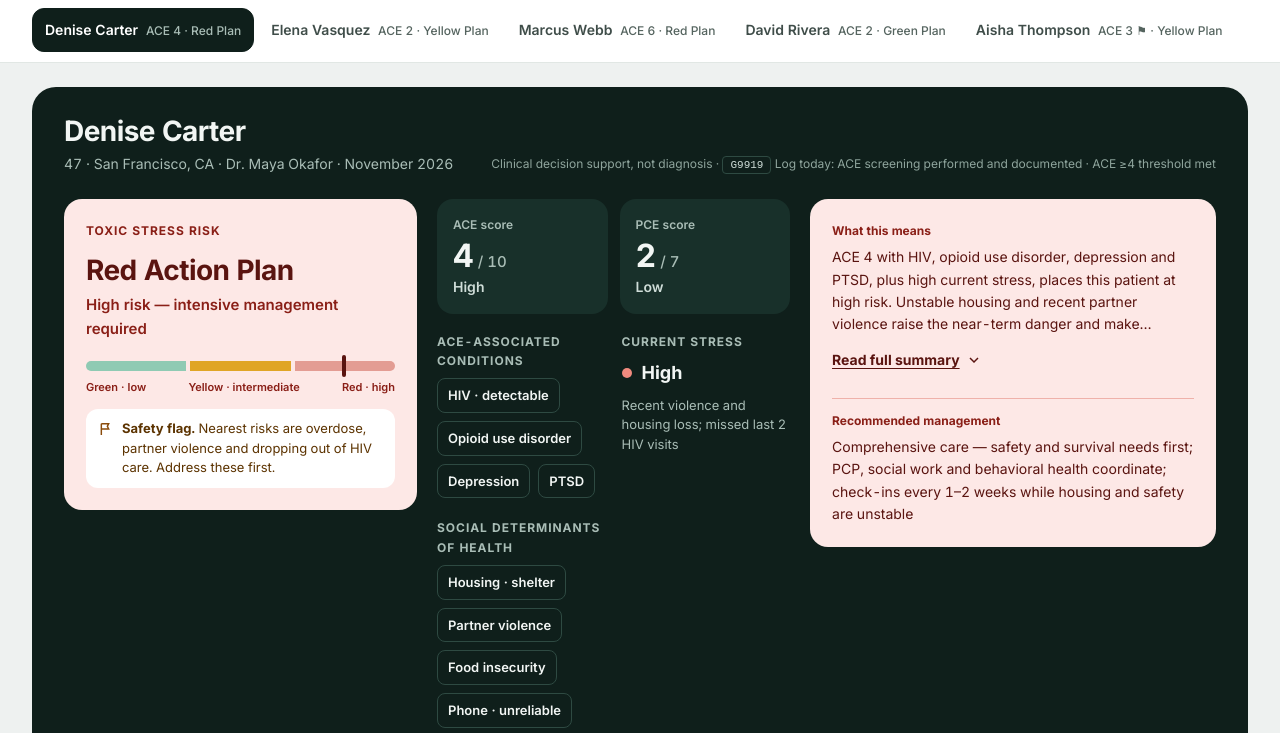
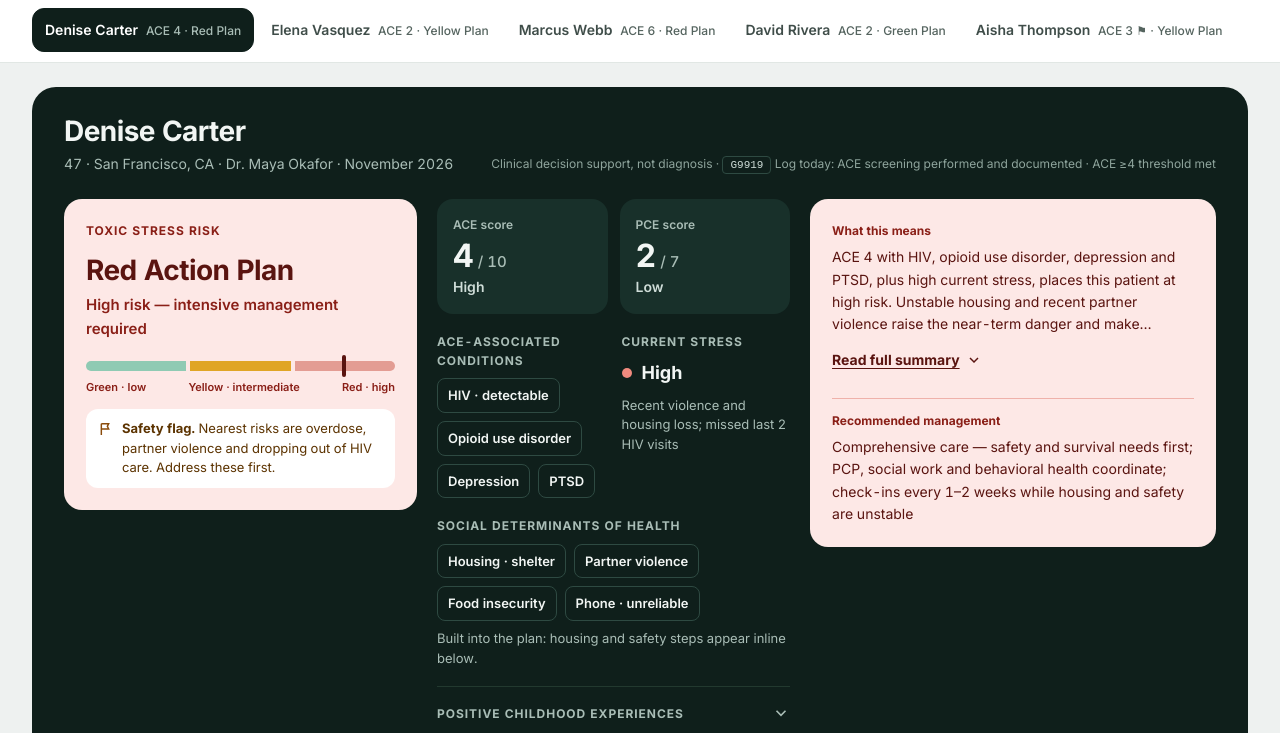
Before and after one commit to abutton17/lucent-prototype, a plain HTML site: page index.html in a window 1280 px wide. Shown: the part 62-795 px from the top of the page. Drawn offline with Linux system fonts and the light colour scheme.

Commit message:
Lay out social determinants of health horizontally under conditions
Co-Authored-By: Claude Opus 5.5 <noreply@anthropic.com>
Claude-Session: https://claude.ai/code/session_014u3gs2VYhuuFQ4pRUJhPad

```diff
--- a/index.html
+++ b/index.html
@@ -540,17 +540,10 @@ button, input { font-family: inherit; }
       </div>
     </div>
         <div class="sc-ov-pair">
-          <div class="sc-stack">
-            <div class="sc-rail-block">
+          <div class="sc-rail-block">
       <div class="sc-rail-label">ACE-associated conditions</div>
       <div class="sc-conds"><span class="sc-cond">HIV · detectable</span><span class="sc-cond">Opioid use disorder</span><span class="sc-cond">Depression</span><span class="sc-cond">PTSD</span></div>
     </div>
-            <div class="sc-rail-block">
-      <div class="sc-rail-label">Social determinants of health</div>
-      <div class="sc-conds"><span class="sc-cond">Housing · shelter</span><span class="sc-cond">Partner violence</span><span class="sc-cond">Food insecurity</span><span class="sc-cond">Phone · unreliable</span></div>
-      <div class="sc-muted">Built into the plan: housing and safety steps appear inline below.</div>
-    </div>
-          </div>
 
     <div class="sc-rail-block">
       <div class="sc-rail-label">Current stress</div>
@@ -558,6 +551,11 @@ button, input { font-family: inherit; }
       <div class="sc-muted">Recent violence and housing loss; missed last 2 HIV visits</div>
     </div>
         </div>
+        <div class="sc-rail-block">
+      <div class="sc-rail-label">Social determinants of health</div>
+      <div class="sc-conds"><span class="sc-cond">Housing · shelter</span><span class="sc-cond">Partner violence</span><span class="sc-cond">Food insecurity</span><span class="sc-cond">Phone · unreliable</span></div>
+      <div class="sc-muted">Built into the plan: housing and safety steps appear inline below.</div>
+    </div>
         <details class="sc-pce-detail">
       <summary>Positive childhood experiences <svg width="18" height="18" viewBox="0 0 24 24" fill="none" stroke="currentColor" stroke-width="2.2" aria-hidden="true"><path d="M6 9l6 6 6-6"></path></svg></summary>
       <ul><li class="off"><span aria-hidden="true">○</span><span class="sc-sr">Not present: </span>Felt able to talk to family about feelings</li><li class="off"><span aria-hidden="true">○</span><span class="sc-sr">Not present: </span>Family stood by during hard times</li><li class="on"><span aria-hidden="true">✓</span><span class="sc-sr">Present: </span>2+ supportive non-parent adults</li><li class="off"><span aria-hidden="true">○</span><span class="sc-sr">Not present: </span>Felt safe and protected at home</li><li class="off"><span aria-hidden="true">○</span><span class="sc-sr">Not present: </span>Sense of belonging at school</li><li class="on"><span aria-hidden="true">✓</span><span class="sc-sr">Present: </span>Had 2+ close friends</li><li class="off"><span aria-hidden="true">○</span><span class="sc-sr">Not present: </span>Engaged in community groups / traditions</li></ul>
```
